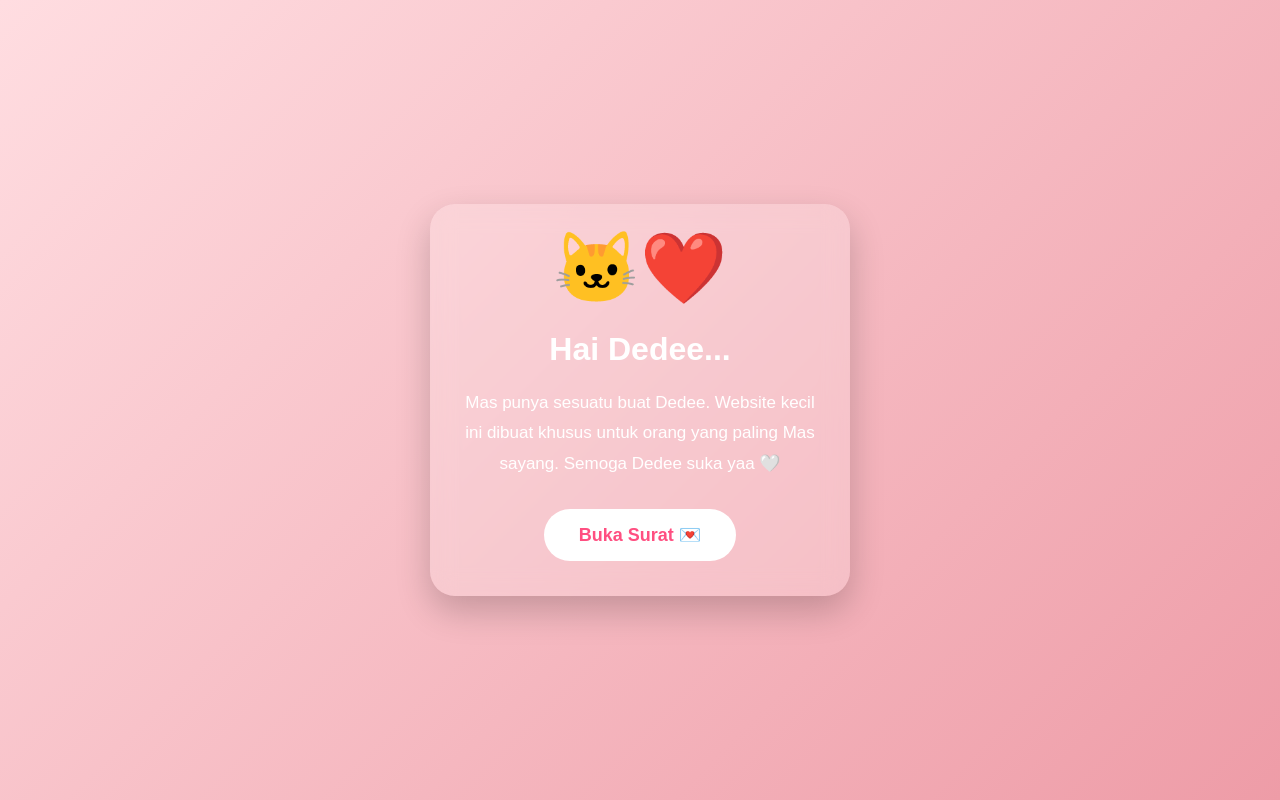
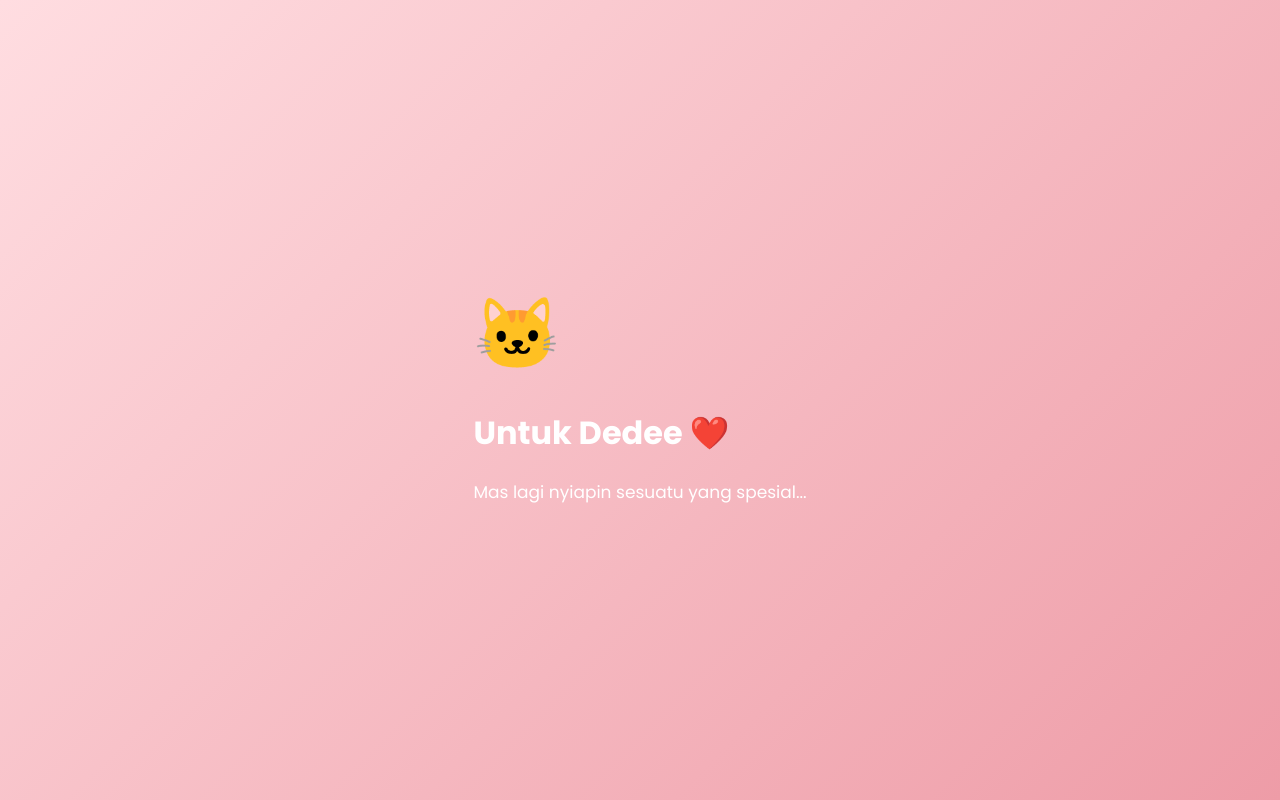
Before and after one commit to rapzz27/forr-sayangkuu-dian, a plain HTML site: page index.html in a window 1280 px wide. Drawn offline with Linux system fonts and the light colour scheme.

Commit message:
Update index.html

```diff
--- a/index.html
+++ b/index.html
@@ -1,41 +1,55 @@
 <!DOCTYPE html>
 <html lang="id">
+
 <head>
 
 <meta charset="UTF-8">
+
 <meta name="viewport" content="width=device-width, initial-scale=1.0">
 
 <title>Untuk Dedee ❤️</title>
 
 <link rel="stylesheet" href="style.css">
 
+<link href="https://fonts.googleapis.com/css2?family=Poppins:wght@300;400;600;700&display=swap" rel="stylesheet">
+
 </head>
 
 <body>
 
-<div id="stars"></div>
+<div id="loading">
 
-<div class="container">
+<h1>🐱</h1>
+
+<h2>Untuk Dedee ❤️</h2>
+
+<p>Mas lagi nyiapin sesuatu yang spesial...</p>
+
+</div>
+
+<div id="main" style="display:none;">
+
+<div class="card">
 
 <h1>🐱❤️</h1>
 
-<h2>Hai Dedee...</h2>
+<h2>Hai Dedee</h2>
 
 <p>
 
-Mas punya sesuatu buat Dedee.
+Selamat datang di dunia kecil yang Mas buat khusus buat Dedee.
 
-Website kecil ini dibuat khusus untuk orang yang paling Mas sayang.
-
-Semoga Dedee suka yaa 🤍
+Semoga setiap bagian di website ini bisa bikin Dedee senyum yaa 🤍
 
 </p>
 
-<button id="startBtn">
+<button id="mulai">
 
-Buka Surat 💌
+Buka Hadiah 🎁
 
 </button>
+
+</div>
 
 </div>
 
```
